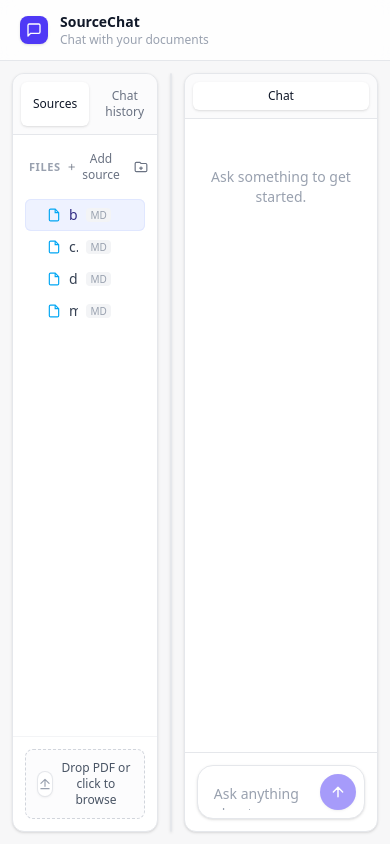
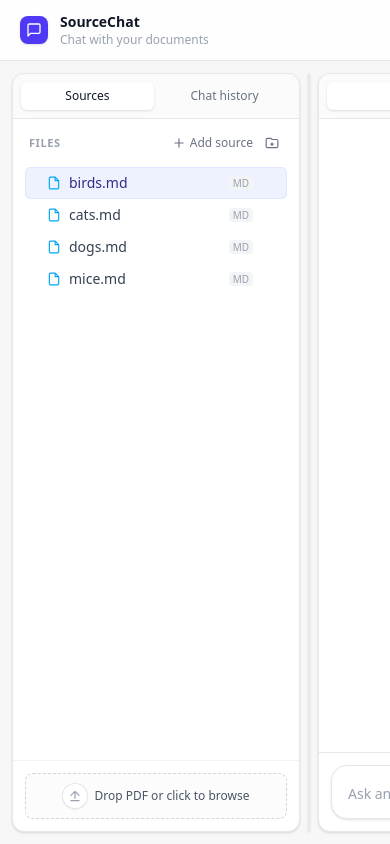
Before and after one commit to ToniRajamaki/prompt-evaluator, a React (Vite) app: page / in a window 390 px wide. Built offline with nearby package versions, Linux system fonts and the light colour scheme.

Commit message:
Save uncommitted changes

```diff
--- a/src/notebook/NotebookApp.tsx
+++ b/src/notebook/NotebookApp.tsx
@@ -6,10 +6,38 @@ import { sourceFiles } from './fileRegistry'
 import { getChunksForFile } from './data/chunksRegistry'
 import type { Citation } from './types'
 
+type ResizeSide = 'left' | 'right'
+
+function clamp(value: number, min: number, max: number): number {
+  return Math.min(Math.max(value, min), max)
+}
+
+function ResizeHandle({
+  label,
+  onPointerDown,
+}: {
+  label: string
+  onPointerDown: (e: React.PointerEvent<HTMLDivElement>) => void
+}) {
+  return (
+    <div
+      role="separator"
+      aria-label={label}
+      aria-orientation="vertical"
+      onPointerDown={onPointerDown}
+      className="group flex w-2 shrink-0 cursor-col-resize touch-none items-center justify-center self-stretch rounded-full"
+    >
+      <div className="h-12 w-1 rounded-full bg-transparent transition group-hover:bg-indigo-200 group-active:bg-indigo-300" />
+    </div>
+  )
+}
+
 export default function NotebookApp() {
   const [selectedId, setSelectedId] = useState<string | null>(
     sourceFiles[0]?.id ?? null,
   )
+  const [leftWidth, setLeftWidth] = useState(288)
+  const [rightWidth, setRightWidth] = useState(384)
   const [hoveredChunkId, setHoveredChunkId] = useState<string | null>(null)
   const [activeChunkId, setActiveChunkId] = useState<string | null>(null)
   const pendingChunkId = useRef<string | null>(null)
@@ -50,6 +78,34 @@ export default function NotebookApp() {
     setSelectedId(target.id)
   }
 
+  const beginResize = (
+    side: ResizeSide,
+    e: React.PointerEvent<HTMLDivElement>,
+  ) => {
+    e.preventDefault()
+    const startX = e.clientX
+    const startWidth = side === 'left' ? leftWidth : rightWidth
+
+    const handlePointerMove = (event: PointerEvent) => {
+      const delta = event.clientX - startX
+      const nextWidth = side === 'left' ? startWidth + delta : startWidth - delta
+      const setWidth = side === 'left' ? setLeftWidth : setRightWidth
+      setWidth(clamp(nextWidth, side === 'left' ? 220 : 320, side === 'left' ? 460 : 620))
+    }
+
+    const handlePointerUp = () => {
+      window.removeEventListener('pointermove', handlePointerMove)
+      window.removeEventListener('pointerup', handlePointerUp)
+      document.body.style.cursor = ''
+      document.body.style.userSelect = ''
+    }
+
+    document.body.style.cursor = 'col-resize'
+    document.body.style.userSelect = 'none'
+    window.addEventListener('pointermove', handlePointerMove)
+    window.addEventListener('pointerup', handlePointerUp)
+  }
+
   return (
     <div className="flex h-screen flex-col bg-[#f7f7f8] text-gray-900">
       <header className="flex items-center gap-3 border-b border-gray-200 bg-white/80 px-5 py-3 backdrop-blur">
@@ -72,11 +128,18 @@ export default function NotebookApp() {
         </div>
       </header>
 
-      <div className="flex flex-1 gap-3 overflow-hidden p-3">
-        <aside className="flex w-72 flex-col overflow-hidden rounded-xl border border-gray-200 bg-white shadow-sm">
+      <div className="flex flex-1 overflow-hidden p-3">
+        <aside
+          className="flex shrink-0 flex-col overflow-hidden rounded-xl border border-gray-200 bg-white shadow-sm"
+          style={{ width: leftWidth }}
+        >
           <Sidebar selectedId={selectedId} onSelect={setSelectedId} />
         </aside>
-        <div className="flex flex-1 flex-col overflow-hidden rounded-xl border border-gray-200 bg-white shadow-sm">
+        <ResizeHandle
+          label="Resize sources panel"
+          onPointerDown={(e) => beginResize('left', e)}
+        />
+        <div className="flex min-w-0 flex-1 flex-col overflow-hidden rounded-xl border border-gray-200 bg-white shadow-sm">
           <FileViewer
             file={selected}
             chunks={chunkSet?.chunks}
@@ -87,7 +150,14 @@ export default function NotebookApp() {
             }
           />
         </div>
-        <div className="flex w-96 flex-col overflow-hidden rounded-xl border border-gray-200 bg-white shadow-sm">
+        <ResizeHandle
+          label="Resize chat panel"
+          onPointerDown={(e) => beginResize('right', e)}
+        />
+        <div
+          className="flex shrink-0 flex-col overflow-hidden rounded-xl border border-gray-200 bg-white shadow-sm"
+          style={{ width: rightWidth }}
+        >
           <RightPanel
             chunkSet={chunkSet}
             hoveredChunkId={hoveredChunkId}
--- a/src/notebook/components/ChatMessage.tsx
+++ b/src/notebook/components/ChatMessage.tsx
@@ -38,7 +38,7 @@ export default function ChatMessage({
   if (isUser) {
     return (
       <div className="flex justify-end">
-        <div className="max-w-[85%] rounded-2xl rounded-br-md bg-indigo-600 px-3.5 py-2.5 text-sm leading-relaxed whitespace-pre-wrap text-white shadow-sm">
+        <div className="max-w-[85%] rounded-2xl rounded-br-md bg-gray-100 px-3.5 py-2.5 text-sm leading-relaxed whitespace-pre-wrap text-gray-800">
           {message.text}
         </div>
       </div>
@@ -49,7 +49,7 @@ export default function ChatMessage({
 
   return (
     <div className="flex justify-start">
-      <div className="max-w-[85%] rounded-2xl rounded-bl-md border border-gray-200 bg-gray-50 px-3.5 py-2.5 text-sm leading-relaxed text-gray-700 shadow-sm">
+      <div className="w-full px-1 py-1 text-sm leading-relaxed text-gray-700">
         {hasStructured ? (
           <div className="space-y-3">
             {!!contextSources?.length && (
```
